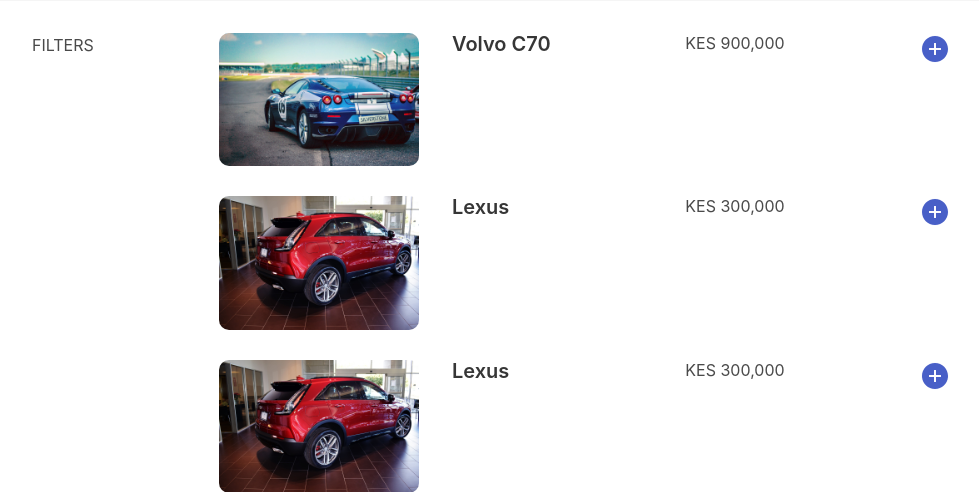
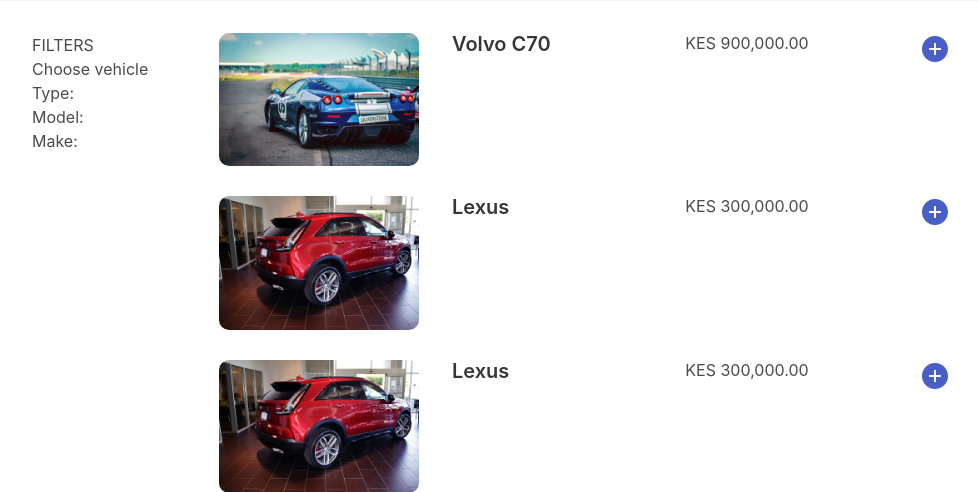
Before and after one commit to waregagbagbo/car-dealer, a Django app: page / in a window 1280 px wide. Shown: the part 131-623 px from the top of the page, without its empty margins (60-1039 px from the left). Run offline with Django 4.2, Linux system fonts and the light colour scheme; data comes from the database, SQL or seed files in the repository; both versions use the stored data as it was after the commit.

Commit message:
fixed the price field

```diff
--- a/accounts/templates/partials/sidebar.html
+++ b/accounts/templates/partials/sidebar.html
@@ -1 +1,4 @@
 <h2>FILTERS</h2>
+<h3>Choose vehicle Type:</h3>
+<h3>Model:</h3>
+<h3>Make:</h3>
--- a/car_fleet/models.py
+++ b/car_fleet/models.py
@@ -41,7 +41,7 @@ class Car(models.Model):
     car_image = models.ImageField(upload_to ='motors', default='race.jpg')
     car_type = models.CharField(max_length=255, choices=CAR_CATEGORY, default='Used_car')
     make = models.CharField(max_length=255, choices=CAR_MAKES)
-    price = models.CharField(max_length=50, default=300000)
+    price = models.DecimalField(max_digits=10,decimal_places=2)
     model_type = models.CharField(max_length= 255, choices=CAR_MANUFACTURER)
     year = models.IntegerField()
     fuel = models.CharField(max_length=255)
@@ -56,9 +56,8 @@ class Car(models.Model):
     class Meta:
         ordering = ["-make"]
 
-
     def __str__(self):
-        return self.car_type
+        return str(self.car_type) + ":$" + str(self.price)
 
 
 
--- a/car_fleet/views.py
+++ b/car_fleet/views.py
@@ -1,6 +1,6 @@
 from django.shortcuts import render, get_object_or_404
 from .models import *
-from django.views.generic import ListView
+from django.views.generic import ListView,DetailView
 from django.core.paginator import Paginator
 
 
```
Also changed, not shown: car_fleet/migrations/0012_alter_car_price.py (added), db.sqlite3.
